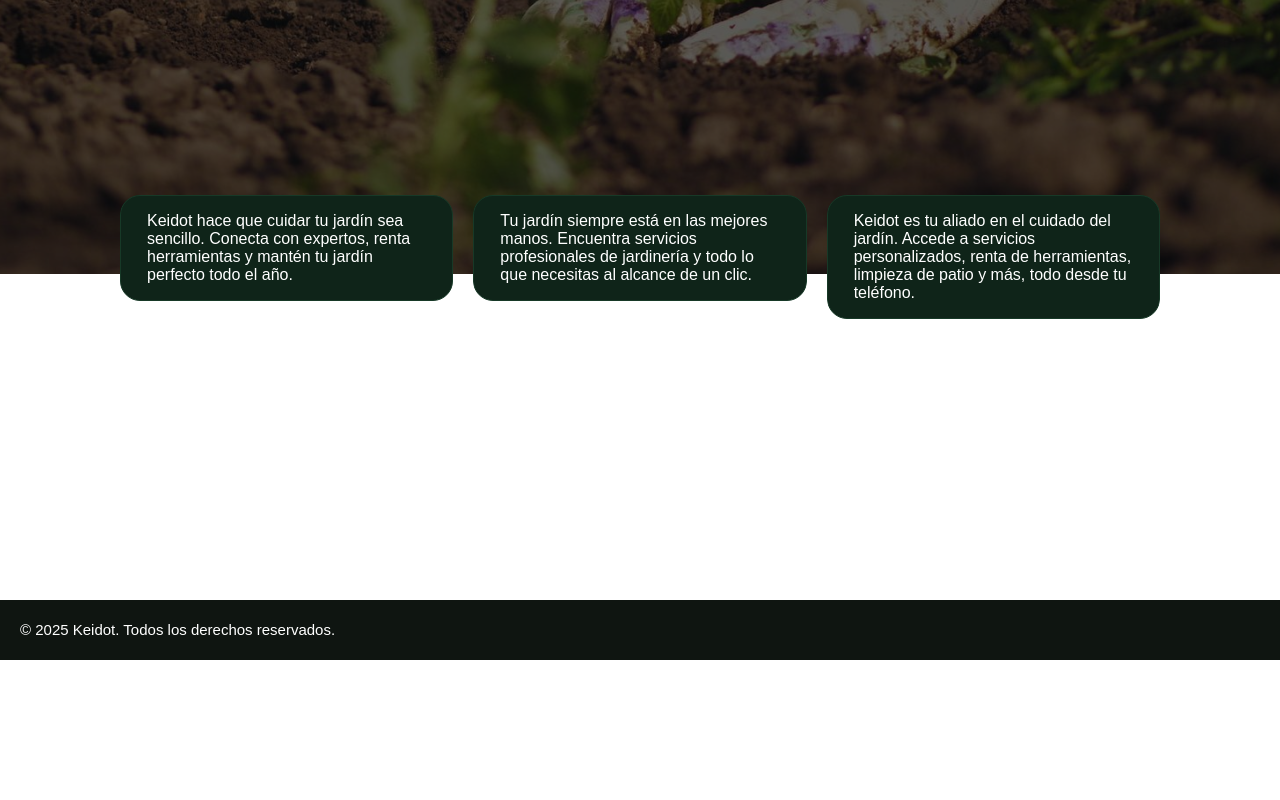
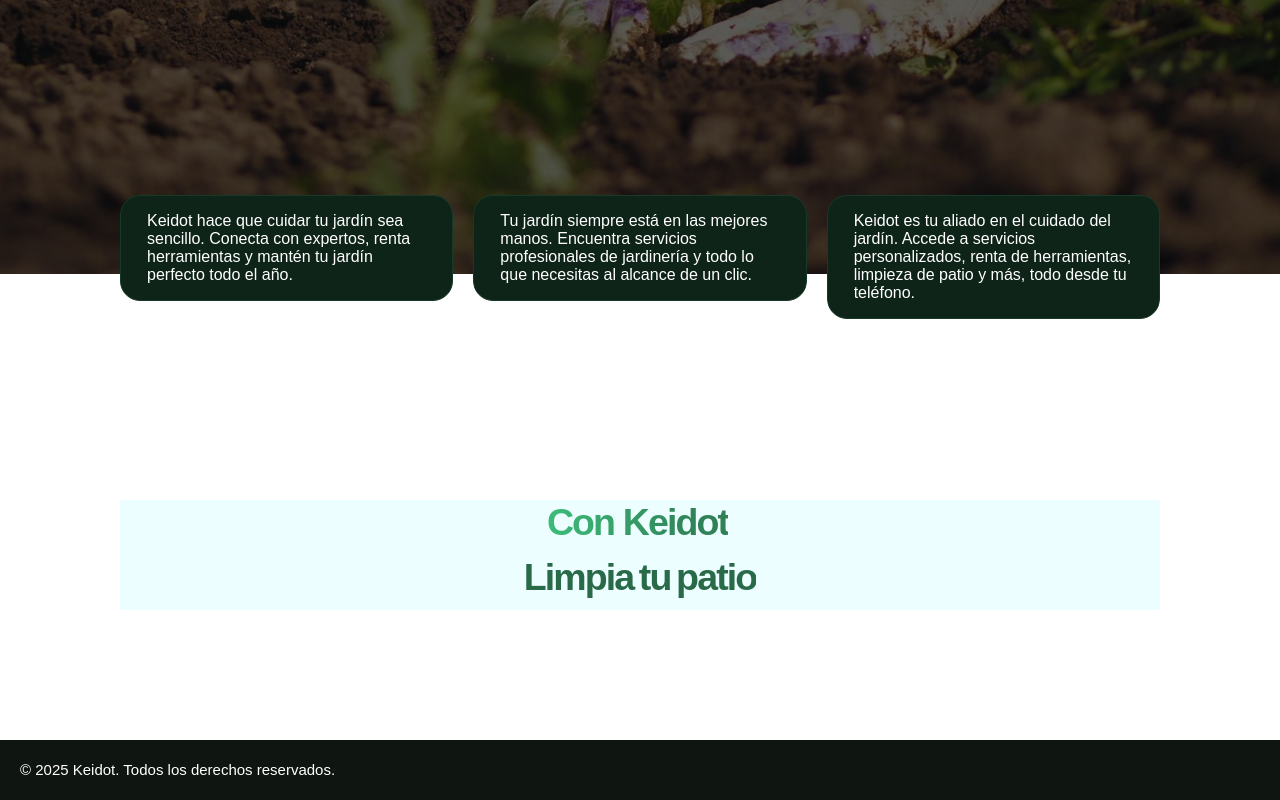
Before and after one commit to spricew/KeidotWebProject, a Next.js app: page / in a window 1280 px wide. Shown: the part 676-1476 px from the top of the page. Before the commit the page ends 1336 px from the top, so only its background shows below. Built offline with nearby package versions, Linux system fonts and the light colour scheme.

Commit message:
cambios de rotating text

```diff
--- a/components/styles/rotatingText.css
+++ b/components/styles/rotatingText.css
@@ -2,7 +2,7 @@
     display: flex;
     flex-wrap: wrap;
     white-space: pre-wrap;
-    position: relative;
+  position: relative;
   }
 
   .text-rotate-sr-only {
--- a/src/app/globals.css
+++ b/src/app/globals.css
@@ -9,6 +9,7 @@
   --foreground: #12372A;
   --highlight: #3BA670;
   --primary: #296a48;
+  --primaryHigh: #2c8557;
   --primaryContainer: #aef2c6;
   --textPrimaryContainer: #075232;
   --tertiary: #3b6471;
@@ -24,9 +25,10 @@
 }
 
 /* selector universal de elementos */
-*{
+* {
   font: 20px "Poppins", sans-serif;
 }
+
 /*
 ignorar por ahora
 @media (prefers-color-scheme: dark) {
@@ -54,23 +56,31 @@ nav a {
 
 .navOpt:hover {
   transition: 0.25s cubic-bezier(0, .37, .32, 1);
-  transform: scale(1.05 );
+  transform: scale(1.05);
   color: var(--highlight);
 }
 
 /* animacion de botones */
-.btn{
+.btn {
   transition: 0.3s cubic-bezier(0, .37, .32, 1);
   border: 1px solid #3b7354;
+  background: var(--primary);
 
 }
 
 .btn:hover {
   transition: 0.3s cubic-bezier(0, .37, .32, 1);
   transform: scale(1.05);
-  background-color: #2c8557;
+  background: var(--primaryHigh);
 }
 
-.shiny-text{
+.shiny-text {
   width: 28rem;
 }
+
+.gradText {
+  background: linear-gradient(90deg, #3CB978 5.22%, #308157 83.1%);
+  background-clip: text;
+  -webkit-background-clip: text;
+  -webkit-text-fill-color: transparent;
+}
--- a/src/app/page.js
+++ b/src/app/page.js
@@ -32,7 +32,7 @@ export default function Home() {
 
           {/* contenedor de logo */}
           <div className="w-auto flex flex-row h-full place-items-center">
-          <img src="/images/Logo.png" alt="Keidot Logo" className="h-5 md:h-8 mr-2" id="mainNavLogo"/>
+            <img src="/images/Logo.png" alt="Keidot Logo" className="h-5 md:h-8 mr-2" id="mainNavLogo" />
             <span className="tracking-tight font-semibold text-[var(--defaultWhite)] text-sm md:text-lg">Keidot</span>
           </div>
 
@@ -84,21 +84,22 @@ export default function Home() {
             delay={200}
             animateBy="words"
             direction="top"
-          className="z-10 md:text-5xl text-2xl block tracking-tighter font-medium text-[var(--defaultWhite)] -mb-4"/>
+            className="z-10 md:text-5xl text-2xl block tracking-tighter font-medium text-[var(--defaultWhite)] -mb-4" />
 
           <ShinyText text="Sin negociaciones confusas, sin llamadas interminables. Solo una solución rápida y directa"
             speed={3}
-          className="text-lg md:text-lg text-[var(--defaultWhite)] text-center z-10 my-4"/>
+            className="text-lg md:text-lg text-[var(--defaultWhite)] text-center z-10 my-4" />
 
           <a
             href="/about"
-            className="z-10 btn px-6 py-2 bg-[var(--primary)] border-[var(--highlight)] text-[var(--defaultWhite)] rounded-full font-medium text-base flex items-center gap-2"
+            className="z-10 btn gap-1 px-6 py-2 bg-[var(--primary)] border-[var(--highlight)] text-[var(--defaultWhite)] rounded-full font-medium text-base flex items-center"
           >
-            Descubrir <ChevronRight size={24} color="white"/>
+            Descubrir <ChevronRight size={24} color="white" />
           </a>
 
         </main>
       </section>
+
 
       {/* seccion de descarga */}
       <section className="w-full h-auto md:px-24 px-4 py-20 flex flex-col items-center">
@@ -132,13 +133,30 @@ export default function Home() {
             <h3 className="font-medium text-left h-21">Keidot es tu aliado en el cuidado del jardín. Accede a servicios personalizados, renta de herramientas, limpieza de patio y más, todo desde tu teléfono.</h3>
           </StarBorder>
 
-
-
         </div>
 
+        {/*subtitulo*/}
+        <div className="flex flex-col w-full mb-6 h-auto items-center justify-center bg-cyan-50">
 
+          <div className="w-full flex justify-center items-center">
+          <h2 className="gradText mr-1 text-3xl font-semibold tracking-tighter">Con Keidot</h2>
+          </div>
 
-
+          {/* texto rotante */}
+          <RotatingText
+            texts={['Corta tu césped', 'Limpia tu patio', 'Compra plantas', 'Decora tu jardín', 'Explora otros servicios']}
+            mainClassName="justify-center w-auto p-2 rounded-md text-[var(--primary)]"
+            staggerFrom={"last"}
+            initial={{ y: "100%" }}
+            animate={{ y: 0 }}
+            exit={{ y: "-120%" }}
+            staggerDuration={0.022}
+            splitLevelClassName="overflow-hidden"
+            transition={{ type: "spring", damping: 24, stiffness: 300 }}
+            rotationInterval={3200}
+            elementLevelClassName="text-3xl font-semibold tracking-tighter"
+          />
+        </div>
       </section>
 
       {/* footer */}
```
Lines whose indentation alone changed are shown as unchanged.
